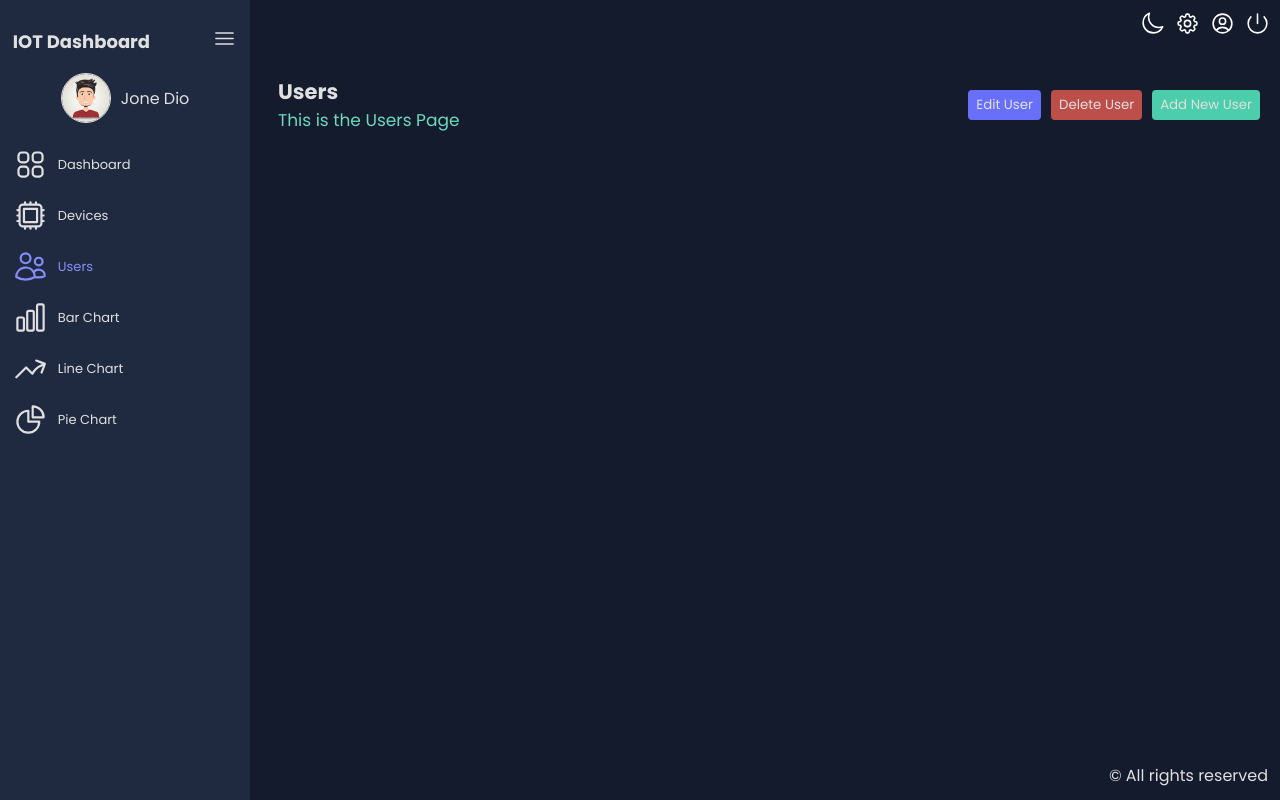
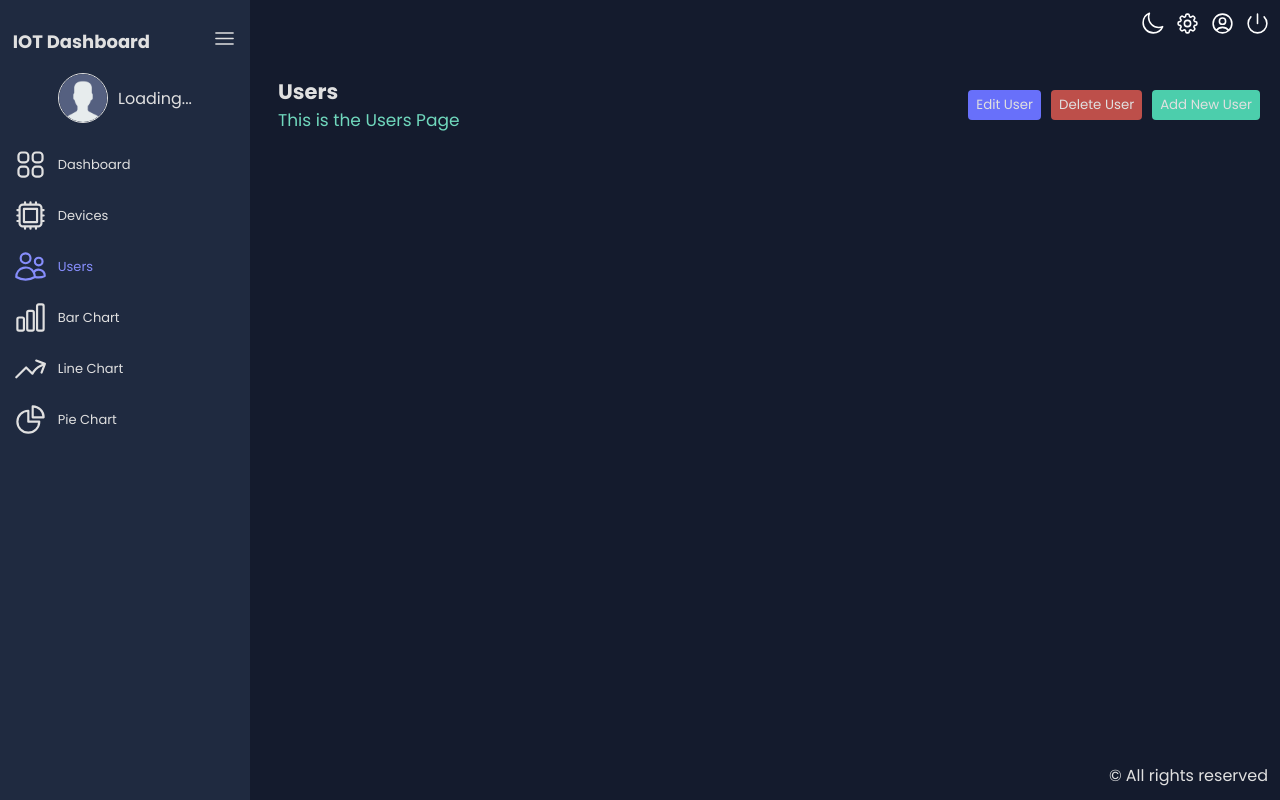
Before and after one commit to AlokPrasanna/IOT_dashboard-frontend, a React (Vite) app: page /users in a window 1280 px wide. Built offline with nearby package versions, Linux system fonts and the light colour scheme; no server answers.

Commit message:
Intergrated backend with forntend view profile page and modified sidebar component

```diff
--- a/src/components/molecules/HeaderBar/HeaderBar.tsx
+++ b/src/components/molecules/HeaderBar/HeaderBar.tsx
@@ -15,6 +15,7 @@ const HeaderBar: React.FC = () => {
 
     const handelLogout = () => {
         if(confirm("Are you sure to log out?")){
+            localStorage.setItem('userId' , '');
             navigate("/");
         }
     }
--- a/src/components/molecules/PieChart/PieChart.tsx
+++ b/src/components/molecules/PieChart/PieChart.tsx
@@ -89,7 +89,7 @@ const PieChart:React.FC = () => {
             itemDirection: 'left-to-right',
             itemOpacity: 1,
             symbolSize: 18,
-            symbolShape: 'circle',
+            symbolShape: 'square',
             effects: [
                 {
                     on: 'hover',
--- a/src/components/molecules/SideBar/SideBar.tsx
+++ b/src/components/molecules/SideBar/SideBar.tsx
@@ -3,6 +3,7 @@ import { useTheme } from '../../../context/Theme/ThemeContext';
 import { Icon  , Image} from '../../atoms';
 import "./sidebar.scss";
 import { useNavigate , useLocation } from 'react-router-dom';
+import useFetch from '../../../hooks/UseFetch';
 
 interface SideBarProps {
     isCollapsed: boolean;
@@ -13,6 +14,10 @@ const SideBar: React.FC<SideBarProps> = ({isCollapsed , toggleSidebar}) => {
     const navigate = useNavigate();
     const location = useLocation();
     const { colors, theme } = useTheme();
+    const userId = localStorage.getItem('userId');
+    const {data , error , loading } = useFetch({path:`users/one/${userId}`});
+
+    console.log(data)
 
     if(colors){
         document.documentElement.style.setProperty('--hover-color', colors.blueAccent[400]);
@@ -42,13 +47,13 @@ const SideBar: React.FC<SideBarProps> = ({isCollapsed , toggleSidebar}) => {
             <div className="user">
                 <div className='user-image'>
                 <Image
-                    src='./user.jpg'
+                    src={data?.user?.imageUrl ? data?.user?.imageUrl : "../../../unknown-user.png" ?? ""}
                     alt='user'
                     style={{cursor:'pointer' , width:"50px", borderRadius:"100%", border:`1px solid ${colors.grey[100]}`, display:'flex' , justifyContent:'center' , alignItems:'center'}}
                 />
                 </div>
                 <div>
-                    <p style={{color: colors.grey[100]}}>Jone Dio</p>
+                    <p style={{color: colors.grey[100]}}>{data?.user?.fullName ?? "Loading..."}</p>
                 </div>
             </div>
             <ul>
--- a/src/pages/Login/Login.tsx
+++ b/src/pages/Login/Login.tsx
@@ -49,6 +49,7 @@ const Login: React.FC = () => {
         if (res.data.status) {
           // Successful login
           console.log("Login successful");
+          localStorage.setItem('userId' , res.data.id)
           navigate('/dashboard');
         }
       })
--- a/src/pages/ViewProfile/ViewProfile.tsx
+++ b/src/pages/ViewProfile/ViewProfile.tsx
@@ -3,9 +3,13 @@ import "./viewProfile.scss";
 import { PageTitle } from '../../components/molecules';
 import { Image } from '../../components/atoms';
 import { useTheme } from '../../context/Theme/ThemeContext';
+import useFetch from '../../hooks/UseFetch';
+import ReactLoading from 'react-loading';
 
 const ViewProfile:React.FC = () => {
   const {colors} = useTheme();
+  const userId = localStorage.getItem('userId');
+  const {data , error , loading } = useFetch({path:`users/one/${userId}`});
 
   if(colors){
     document.documentElement.style.setProperty("--text-color" , colors.grey[100]);
@@ -16,22 +20,30 @@ const ViewProfile:React.FC = () => {
         title='Profile Details'
         subTitle=''
       />
+
+      {loading ? (
+        <div style={{ display: 'flex', flexDirection: 'column', justifyContent: 'center', alignItems: 'center' , height:"50vh"}}>
+          <span style={{ color: colors.grey[100], padding: '10px' }}>Loading...</span>
+          <ReactLoading type="spin" color={colors.blueAccent[400]} height={50} width={50} />
+        </div>
+      ):(
         <div className='view-profile-details'>
           <Image
-          src='../../user.jpg'
+            src={data.user.imageUrl ? data.user.imageUrl : "../../unknown-user.png"}
             alt='profile-image'
             style={{width:"250px"}}
           />
           <div className='profile-details'>
-          <p>Jone Dio</p>
-          <p>jone@gmail.com</p>
-          <p>200200200200</p>
-          <p>0222222222</p>
-          <p>Male</p>
-          <p>1990/01/01</p>
-          <p>101 Maple St, Springfield, IL 62704</p>
+            <p>{data.user.fullName}</p>
+            <p>{data.user.emailAddress}</p>
+            <p>{data.user.nic}</p>
+            <p>{data.user.contact}</p>
+            <p>{data.user.gender}</p>
+            <p>{data.user.birthday}</p>
+            <p>{data.user.address}</p>
           </div>
         </div>
+      )}
     </div>
   )
 }
```
Lines whose indentation alone changed are shown as unchanged.
